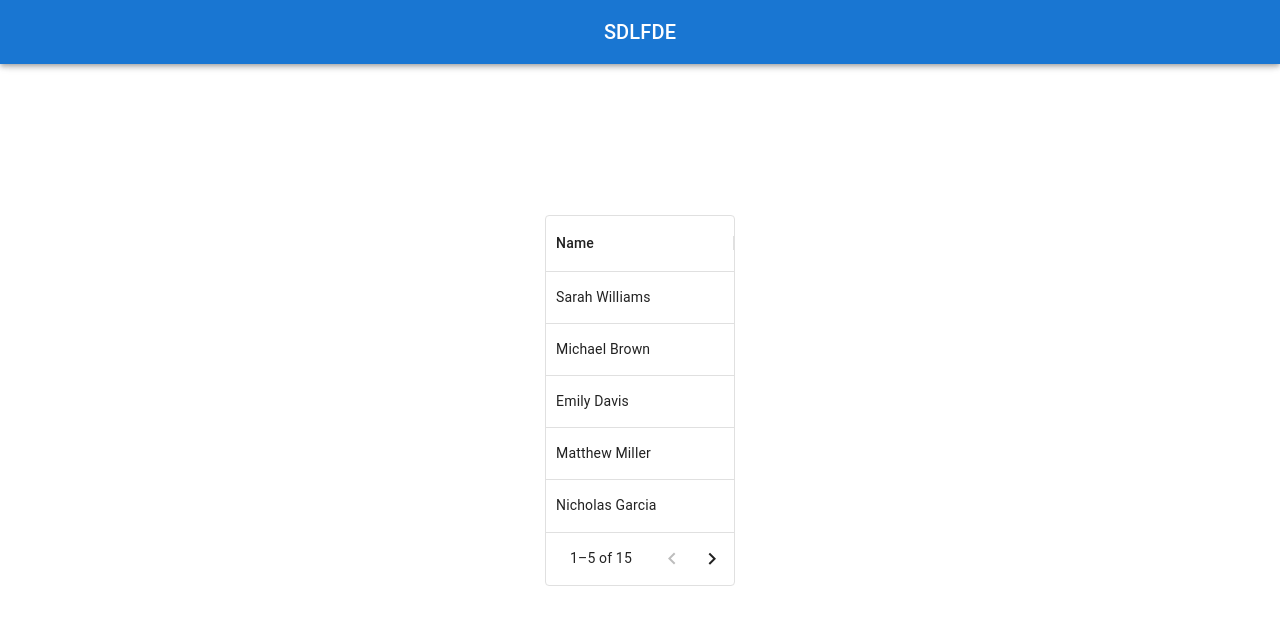
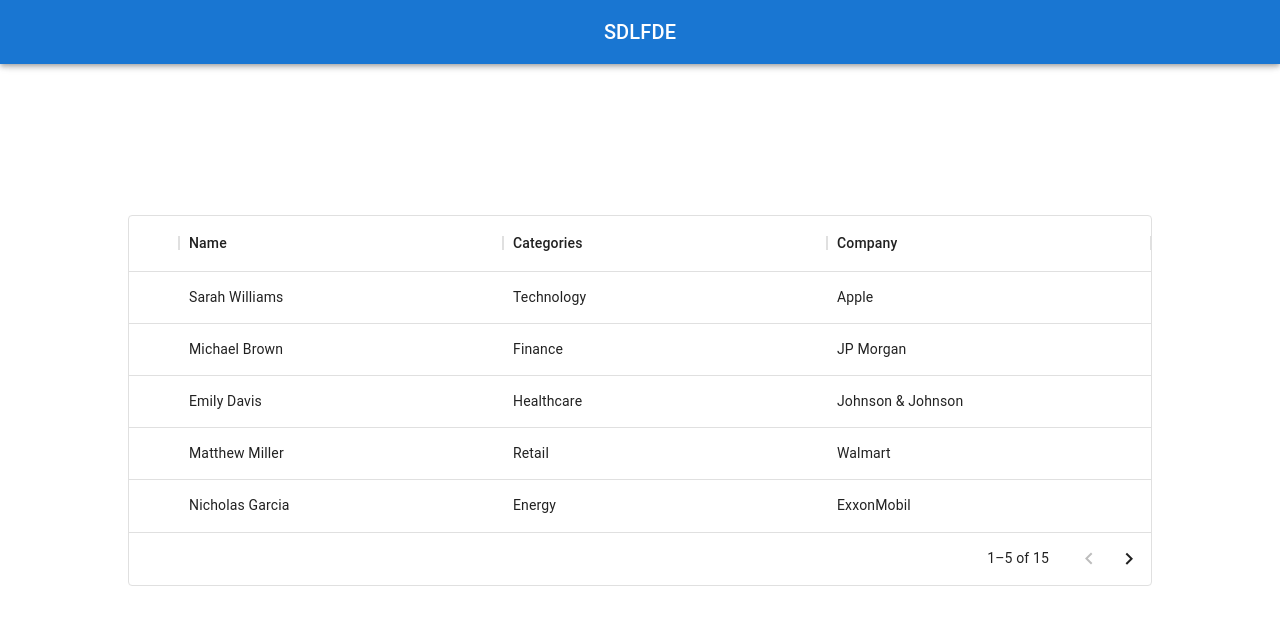
Before and after one commit to UlisesOrnelasR/HSFE-Herramienta-de-seguimiento-de-la-felicidad-del-empleado-, a React (Vite) app: page / in a window 1280 px wide. Shown: the top 624 px of the page. Built offline with nearby package versions, Linux system fonts and the light colour scheme.

Commit message:
chore: Create models

```diff
--- a/package.json
+++ b/package.json
@@ -13,6 +13,7 @@
     "@emotion/styled": "^11.10.5",
     "@mui/material": "^5.11.6",
     "@mui/x-data-grid": "^5.17.23",
+    "@types/styled-components": "^5.1.26",
     "react": "^18.2.0",
     "react-dom": "^18.2.0",
     "styled-components": "^5.3.6"
--- a/src/App.tsx
+++ b/src/App.tsx
@@ -1,12 +1,15 @@
 import "./App.css";
 import { Navbar } from "./components";
 import { Home } from "./pages";
+import { LayoutContainer } from "./styled-components";
 
 function App() {
   return (
     <>
       <Navbar />
-      <Home />
+      <LayoutContainer>
+        <Home />
+      </LayoutContainer>
     </>
   );
 }
--- /dev/null
+++ b/src/models/people.ts
@@ -0,0 +1,7 @@
+export interface Person {
+    id: string;
+    name: string;
+    category: string;
+    company: string;
+    levelOfHappiness: number;
+  }
--- a/src/pages/Home/Home.tsx
+++ b/src/pages/Home/Home.tsx
@@ -1,23 +1,46 @@
-import React from "react";
+import { useState } from "react";
 import { DataGrid, GridRenderCellParams } from "@mui/x-data-grid";
 import { People } from "@/data";
+import { Person } from "@/models/people";
 
 export interface HomeInterface {}
 
 export const Home: React.FC<HomeInterface> = () => {
+  const [selectedPeople, setSelectedPeople] = useState<Person[]>([]);
   const pageSizes = 5;
+
   const columns = [
+    {
+      field: "actions",
+      headerName: "",
+      width: 50,
+      renderCell: (params: GridRenderCellParams) => <>{}</>,
+    },
     {
       field: "name",
       headerName: "Name",
       flex: 1,
       minWidth: 150,
-      renderCell: (params: GridRenderCellParams) => <>{params.row.name}</>,
+      renderCell: (params: GridRenderCellParams) => <>{params.value}</>,
+    },
+    {
+      field: "category",
+      headerName: "Categories",
+      flex: 1,
+      minWidth: 150,
+      renderCell: (params: GridRenderCellParams) => <>{params.value}</>,
+    },
+    {
+      field: "company",
+      headerName: "Company",
+      flex: 1,
+      minWidth: 150,
+      renderCell: (params: GridRenderCellParams) => <>{params.value}</>,
     },
   ];
 
   return (
-    <div>
+    <>
       <DataGrid
         disableColumnSelector
         disableSelectionOnClick
@@ -26,7 +49,8 @@ export const Home: React.FC<HomeInterface> = () => {
         rowsPerPageOptions={[pageSizes]}
         rows={People}
         columns={columns}
+        getRowId={(row) => row.id}
       />
-    </div>
+    </>
   );
 };
--- /dev/null
+++ b/src/styled-components/index.ts
@@ -0,0 +1 @@
+export * from './layout.styled.component';
--- /dev/null
+++ b/src/styled-components/layout.styled.component.ts
@@ -0,0 +1,8 @@
+import styled from 'styled-components';
+
+export const LayoutContainer = styled.div`
+    width: 80vw;
+    @media only screen and (max-width: 1176px) {
+        padding: 12px;
+    }
+`
```
Also changed, not shown: 1 other file (tests, documents, lock files or other folders).
